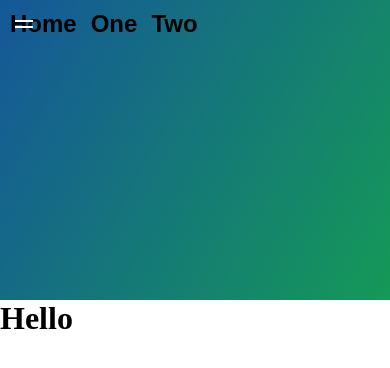
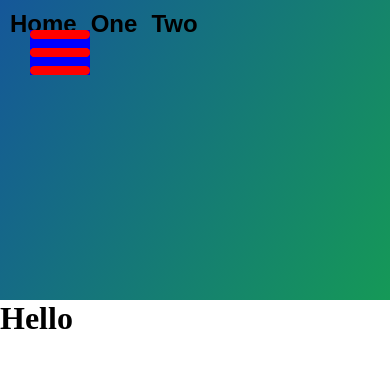
Before and after one commit to ThatSpartan/art4u2cjen, a plain HTML site: page index.html in a window 390 px wide. Drawn offline with nearby package versions, Linux system fonts and the light colour scheme.

Commit message:
mobile menu
- made the new mobile menu icon
- added comments

```diff
--- a/index.html
+++ b/index.html
@@ -10,18 +10,24 @@
 <body>
   <header>
       <div class="nav-list">
+
         <div class="hamburger">
-          <div class="top-bun"></div>
-          <div class="bottom-bun"></div>
+          <span></span>
+          <span></span>
+          <span></span>
+          <span></span>
         </div>
+
         <a class="nav-item">Home</a>
         <a class="nav-item">One</a>
         <a class="nav-item">Two</a>
+
       </div>
   </header>
 
   <main>
     <h1>Hello</h1>
   </main>
+
 </body>
 </html>
--- a/script.js
+++ b/script.js
@@ -1,7 +1,10 @@
+// script for the toggle menu on mobile devices
 $(document).ready( function() {
 
-  $('.hamburger').click (function(){
-    $(this).toggleClass('open');
+  $('.hamburger').click(function() {
+
+      $('.hamburger').toggleClass('nav-open');
+
   });
 
 });
--- a/styles.css
+++ b/styles.css
@@ -1,3 +1,4 @@
+/* initialize */
 * {
   margin: 0;
   border: 0;
@@ -12,6 +13,7 @@ header {
   background-image: linear-gradient(120deg, #155799, #159957);
 }
 
+/* navigation items */
 .nav-item {
   display: inline-block;
   margin-left: 10px;
@@ -32,45 +34,58 @@ header {
 }
 
 .hamburger {
+  width: 60px;
+  height: 45px;
   position: absolute;
-  width: 48px;
-  height: 48px;
-  transition: all 0.25s;
+  margin: 30px;
+  transform: rotate(0deg);
+  transition: .5s ease-in-out;
+  cursor: pointer;
+  background-color: blue;
 }
 
-.top-bun, .bottom-bun {
+.hamburger span {
   display: block;
   position: absolute;
-  left: 15px;
-  width: 18px;
-  height: 2px;
-  background: #fff;
-  transform: rotate(0);
-  transition: all 0.25s;
+  height: 9px;
+  width: 100%;
+  background: red;
+  border-radius: 9px;
+  opacity: 1;
+  left: 0;
+  transform: rotate(0deg);
+  transition: .25s ease-in-out;
 }
 
-.top-bun {
-  top: 23px;
-  transform: translateY(3px);
+/* mobile navigation */
+.hamburger span:nth-child(1) {
+  top: 0;
 }
 
-.bottom-bun {
-  bottom: 23px;
-  transform: translateY(-3px);
+.hamburger span:nth-child(2), .hamburger span:nth-child(3) {
+  top: 18px;
 }
 
-.open {
-  transform: rotate(90deg);
+.hamburger span:nth-child(4) {
+  top: 36px;
 }
 
-.open .top-bun {
-  transform:
-    rotate(45deg)
-    translateY(0px);
+.hamburger.nav-open span:nth-child(1) {
+  top: 18px;
+  width: 0%;
+  left: 50%;
 }
 
-.open .bottom-bun {
-  transform:
-    rotate(-45deg)
-    translateY(0px);
+.hamburger.nav-open span:nth-child(2) {
+  transform: rotate(45deg);
 }
+
+.hamburger.nav-open span:nth-child(3) {
+  transform: rotate(-45deg);
+}
+
+.hamburger.nav-open span:nth-child(4) {
+  top: 18px;
+  width: 0%;
+  left: 50%;
+}
```
